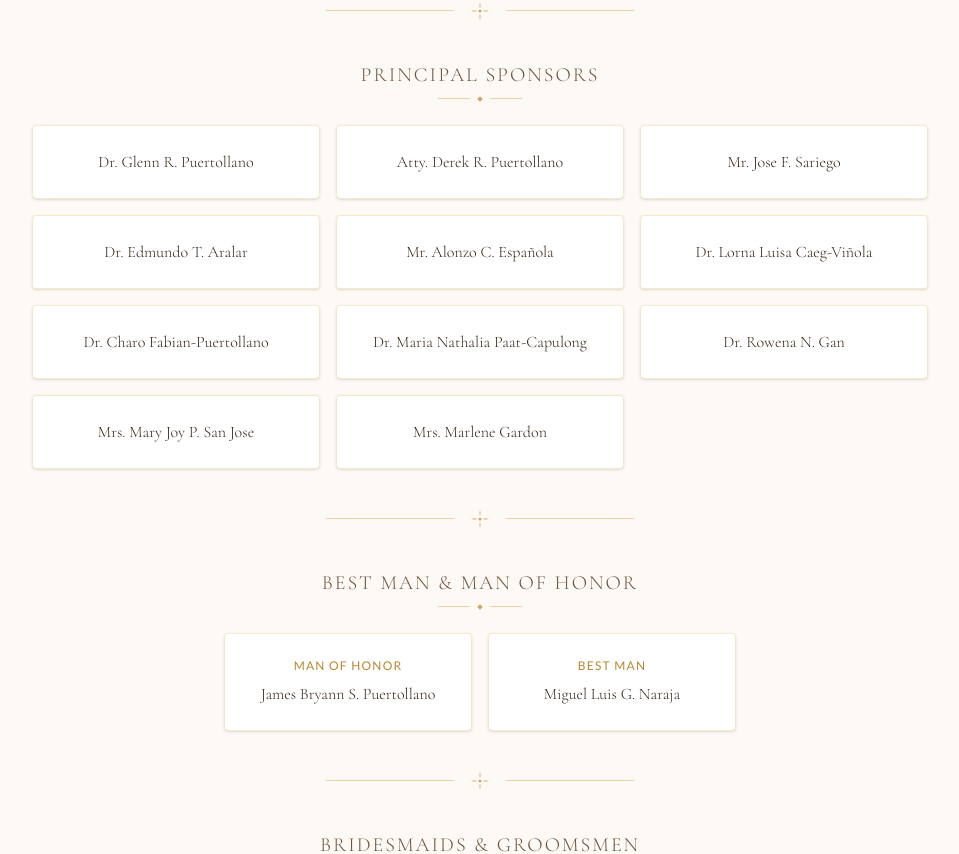
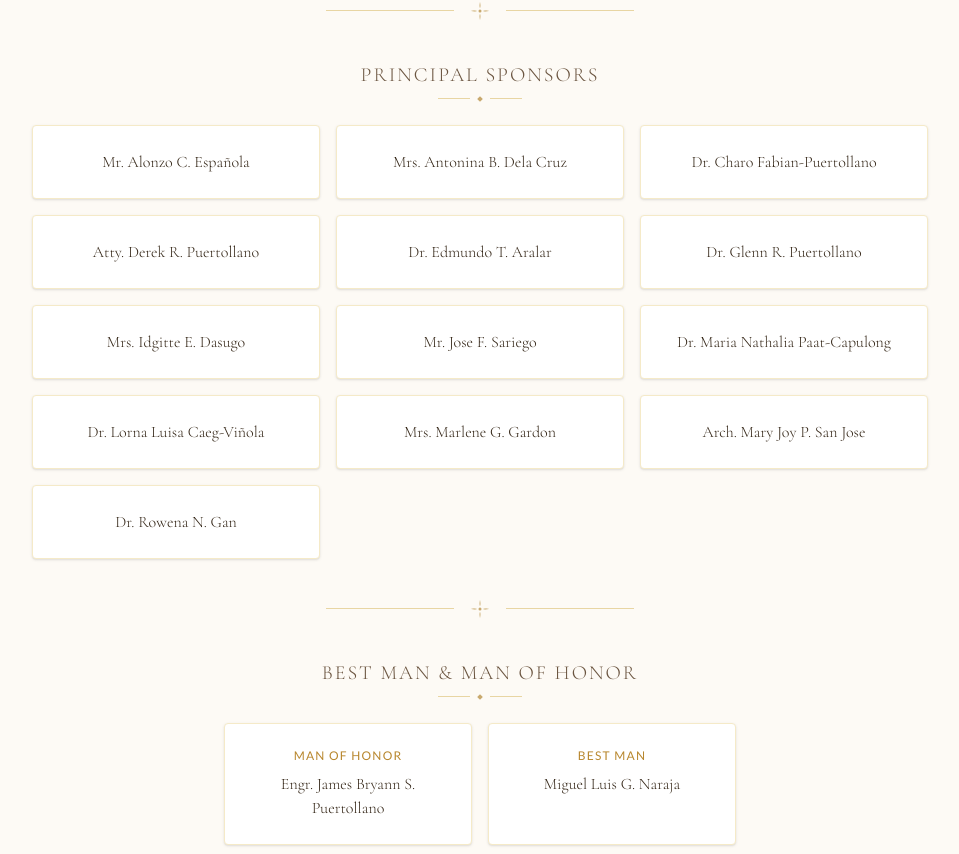
Before and after one commit to louienaraja/louie-joanna-wedding-invite, a React (Vite) app: page / in a window 1280 px wide. Shown: the part 7037-7891 px from the top of the page, without its empty margins (160-1119 px from the left). Built offline with nearby package versions, Linux system fonts and the light colour scheme.

Commit message:
updated Entourage order and added titles

```diff
--- a/src/sections/Entourage.jsx
+++ b/src/sections/Entourage.jsx
@@ -92,17 +92,20 @@ function Entourage() {
         <GroupLabel>Principal Sponsors</GroupLabel>
         <div className="grid grid-cols-1 sm:grid-cols-2 md:grid-cols-3 gap-4">
           {[
+            "Mr. Alonzo C. Española",
+            "Mrs. Antonina B. Dela Cruz",
+
+            "Dr. Charo Fabian-Puertollano",
+            "Atty. Derek R. Puertollano",
+            "Dr. Edmundo T. Aralar",
             "Dr. Glenn R. Puertollano",
-            "Atty. Derek R. Puertollano",
+            "Mrs. Idgitte E. Dasugo",
             "Mr. Jose F. Sariego",
-            "Dr. Edmundo T. Aralar",
-            "Mr. Alonzo C. Española",
+            "Dr. Maria Nathalia Paat-Capulong",
             "Dr. Lorna Luisa Caeg-Viñola",
-            "Dr. Charo Fabian-Puertollano",
-            "Dr. Maria Nathalia Paat-Capulong",
+            "Mrs. Marlene G. Gardon",
+            "Arch. Mary Joy P. San Jose",
             "Dr. Rowena N. Gan",
-            "Mrs. Mary Joy P. San Jose",
-            "Mrs. Marlene Gardon",
           ].map((name) => (
             <Card key={name} className="text-center">
               <NameEntry name={name} />
@@ -118,7 +121,10 @@ function Entourage() {
         <GroupLabel>Best Man &amp; Man of Honor</GroupLabel>
         <div className="grid grid-cols-1 sm:grid-cols-2 gap-4 max-w-lg mx-auto">
           <Card className="text-center">
-            <NameEntry role="Man of Honor" name="James Bryann S. Puertollano" />
+            <NameEntry
+              role="Man of Honor"
+              name="Engr. James Bryann S. Puertollano"
+            />
           </Card>
           <Card className="text-center">
             <NameEntry role="Best Man" name="Miguel Luis G. Naraja" />
```
